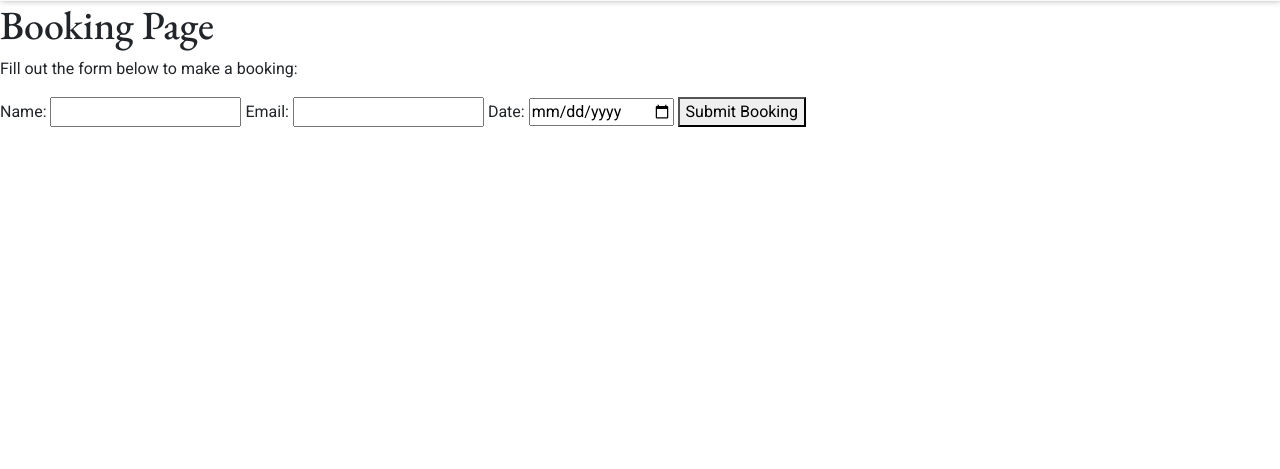
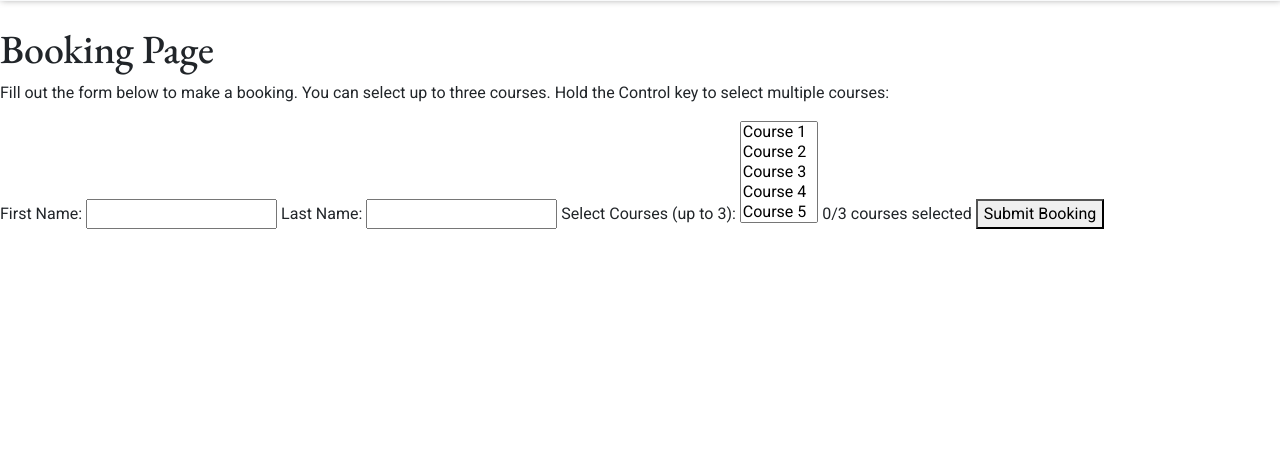
Before and after one commit to teman67/E-Learning-Booking-Courses-Project, a Django app: page /booking/ in a window 1280 px wide. Shown: the part 153-622 px from the top of the page. Run offline with Django 3.2, Linux system fonts and the light colour scheme; some libraries are stand-ins or nearby versions.

Commit message:
add option of three selection from course list

```diff
--- a/templates/booking.html
+++ b/templates/booking.html
@@ -1,24 +1,60 @@
 {% extends 'base.html' %} {% load static %} {% block content %}
 
-<body>
-  <h1>Booking Page</h1>
+<br />
+<h1>Booking Page</h1>
 
-  <p>Fill out the form below to make a booking:</p>
+<p>
+    Fill out the form below to make a booking. You can select up to three courses. Hold the Control key to select
+    multiple courses:
+</p>
 
-  <form method="post" action="{% url 'booking' %}">
+<form method="post" action="{% url 'booking' %}" onsubmit="return validateForm()">
     {% csrf_token %}
-    <!-- Your form fields go here -->
-    <label for="name">Name:</label>
-    <input type="text" id="name" name="name" required />
 
-    <label for="email">Email:</label>
-    <input type="email" id="email" name="email" required />
+    <label for="first_name">First Name:</label>
+    <input type="text" id="first_name" name="first_name" required />
 
-    <label for="date">Date:</label>
-    <input type="date" id="date" name="date" required />
+    <label for="last_name">Last Name:</label>
+    <input type="text" id="last_name" name="last_name" required />
 
+    <label for="courses">Select Courses (up to 3):</label>
+    <select id="courses" name="courses" multiple size="5" required onchange="updateSelectionCount()">
+        {% with '1 2 3 4 5 6 7 8 9 10' as course_list %}
+        {% for i in course_list.split %}
+        <option value="{{ i }}">Course {{ i }}</option>
+        {% endfor %}
+        {% endwith %}
+    </select>
+    <span id="selectionCount">0</span>/3 courses selected
     <button type="submit">Submit Booking</button>
-  </form>
-</body>
+</form>
+
+<script>
+    var selectedCourses = [];
+
+    function updateSelectionCount() {
+        var selectElement = document.getElementById('courses');
+        var countElement = document.getElementById('selectionCount');
+        var selectedCount = 0;
+
+        selectedCourses = [];
+        for (var i = 0; i < selectElement.options.length; i++) {
+            if (selectElement.options[i].selected) {
+                selectedCount++;
+                selectedCourses.push(selectElement.options[i].value);
+            }
+        }
+
+        countElement.innerHTML = selectedCount;
+    }
+
+    function validateForm() {
+        if (selectedCourses.length > 3) {
+            alert('You can select up to 3 courses.');
+            return false;
+        }
+        return true;
+    }
+</script>
 
 {% endblock %}
```
